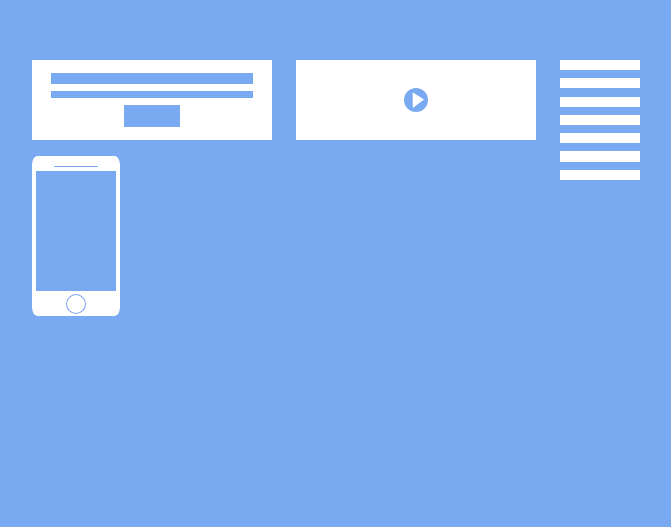
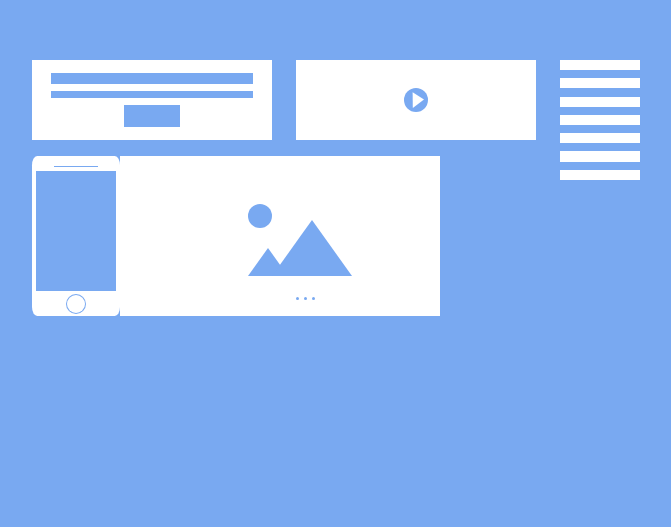
Before and after one commit to emreavcia/hicoders-css, a plain HTML site: page create-template/index.html in a window 1280 px wide. Shown: the part 116-643 px from the top of the page, without its empty margins (464-1135 px from the left). Drawn offline with Linux system fonts and the light colour scheme.

Commit message:
middle image integrated

```diff
--- a/create-template/index.html
+++ b/create-template/index.html
@@ -12,8 +12,8 @@
 
 
         <section class="main-container">
-            <!--Top Section-->
-        <section class="top-main-container">
+        <!--Top Section-->
+            <section class="top-main-container">
 
             <div class="top-left-container">
                 <div class="top-left-top-line"></div>
@@ -34,7 +34,7 @@
                 <div class="top-right-line"></div>
                 <div class="top-right-line"></div>
             </div>
-        </section>
+            </section>
         <!--Top Section-->
 
         <!--Middle Section-->
@@ -47,10 +47,22 @@
                   </div>
               </div>
 
+              <div class="middle-image">
+                  <div class="middle-image-container-center">
+                       <div class="middle-image-circle"></div>
+                        <div class="middle-image-small-triangle"></div>
+                        <div class="middle-image-big-triangle"></div>
+                  </div>
+                  <div>
+                      <div class="slide-dot slide-dot-1"></div>
+                      <div class="slide-dot slide-dot-2"></div>
+                      <div class="slide-dot slide-dot-3"></div>
+                  </div>
+              </div>
+
+
             </section>
         <!--Middle Section-->
-
-
     </section>
     </main>
 </body>
--- a/create-template/style.css
+++ b/create-template/style.css
@@ -124,7 +124,7 @@ main {
 /* SECOND ROW */
 .middle-main-section {
     display: flex;
-    justify-content: space-between;
+    justify-content: flex-start;
     width:40em;
     height: 20em;
 }
@@ -167,4 +167,70 @@ main {
     border-radius: 100%;
     background-color: var(--primary-color);
 }
+
+.middle-image {
+    width: 20em;
+    height: 10em;
+    background-color:var(--primary-color);
+    display: flex;
+    justify-content: center;
+    align-items: center;
+    position: relative;
+}
+
+.middle-image-container-center{
+    position: relative;
+    margin-bottom: 4em;
+    margin-right: 4em;
+}
+.middle-image-circle{
+    width: 1.5em;
+    height: 1.5em;
+    border-radius: 100%;
+    background-color: var(--bg-color);
+    position: absolute;
+    top: 0;
+    left: 0;
+}
+
+.middle-image-big-triangle{
+    width: 5em;
+    height: 3.5em;
+    background-color: var(--bg-color);
+    -webkit-clip-path: polygon(50% 0%, 0% 100%, 100% 100%);
+    clip-path: polygon(50% 0%, 0% 100%, 100% 100%);
+    position: absolute;
+    top: 1em;
+    left: 1.5em;
+}
+.middle-image-small-triangle{
+    width: 2.5em;
+    height: 1.75em;
+    background-color: var(--bg-color);
+    -webkit-clip-path: polygon(50% 0%, 0% 100%, 100% 100%);
+    clip-path: polygon(50% 0%, 0% 100%, 100% 100%);
+    position: absolute;
+    top: 2.75em;
+    left: 0;
+}
+
+.slide-dot {
+    width: 0.2em;
+    height: 0.2em;
+    border-radius: 100%;
+    background-color: var(--bg-color);
+    position: absolute;
+    bottom: 1em;
+}
+
+.slide-dot-1 {
+    left: 11em;
+}
+.slide-dot-2 {
+    left: 11.5em;
+}
+.slide-dot-3 {
+    left: 12em;
+}
+
 /* SECOND ROW */
```
